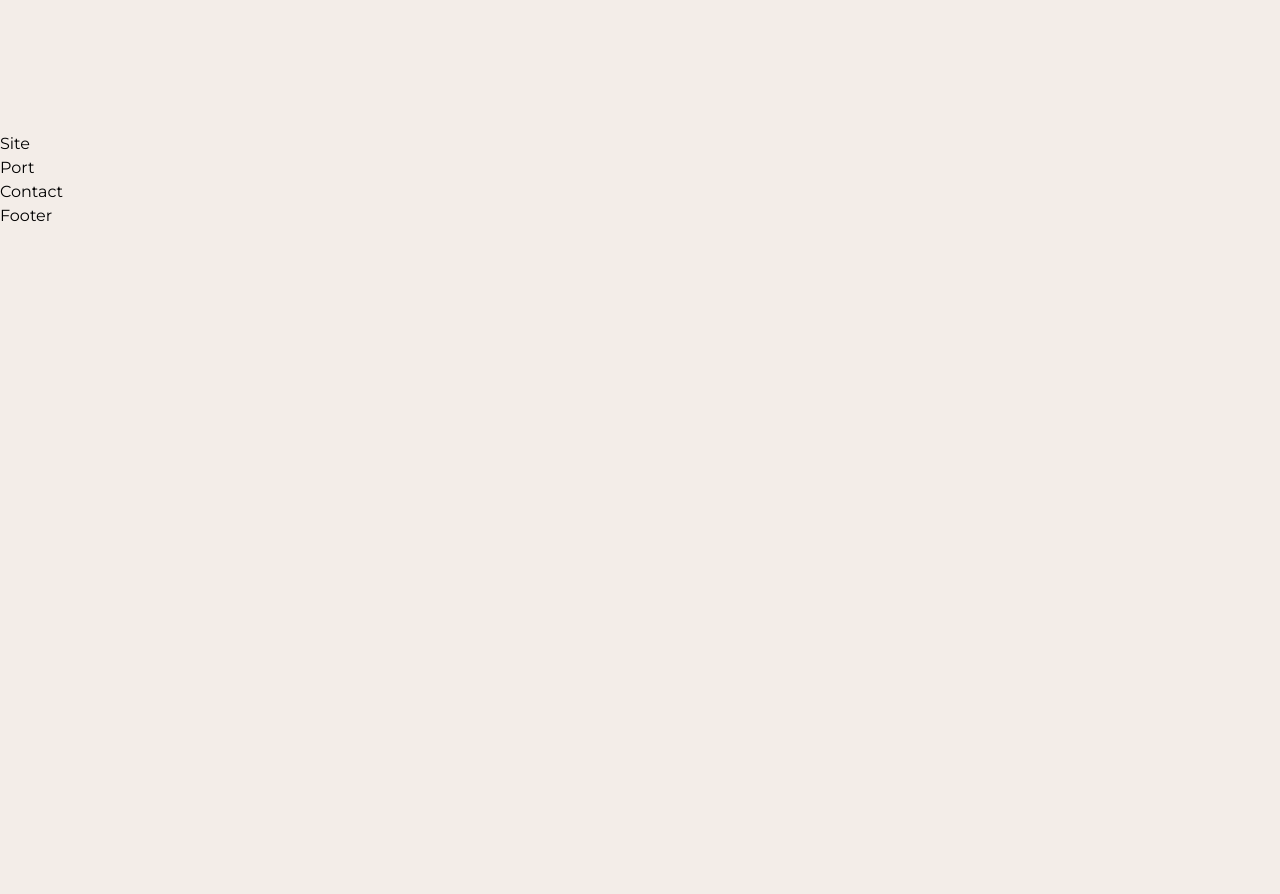
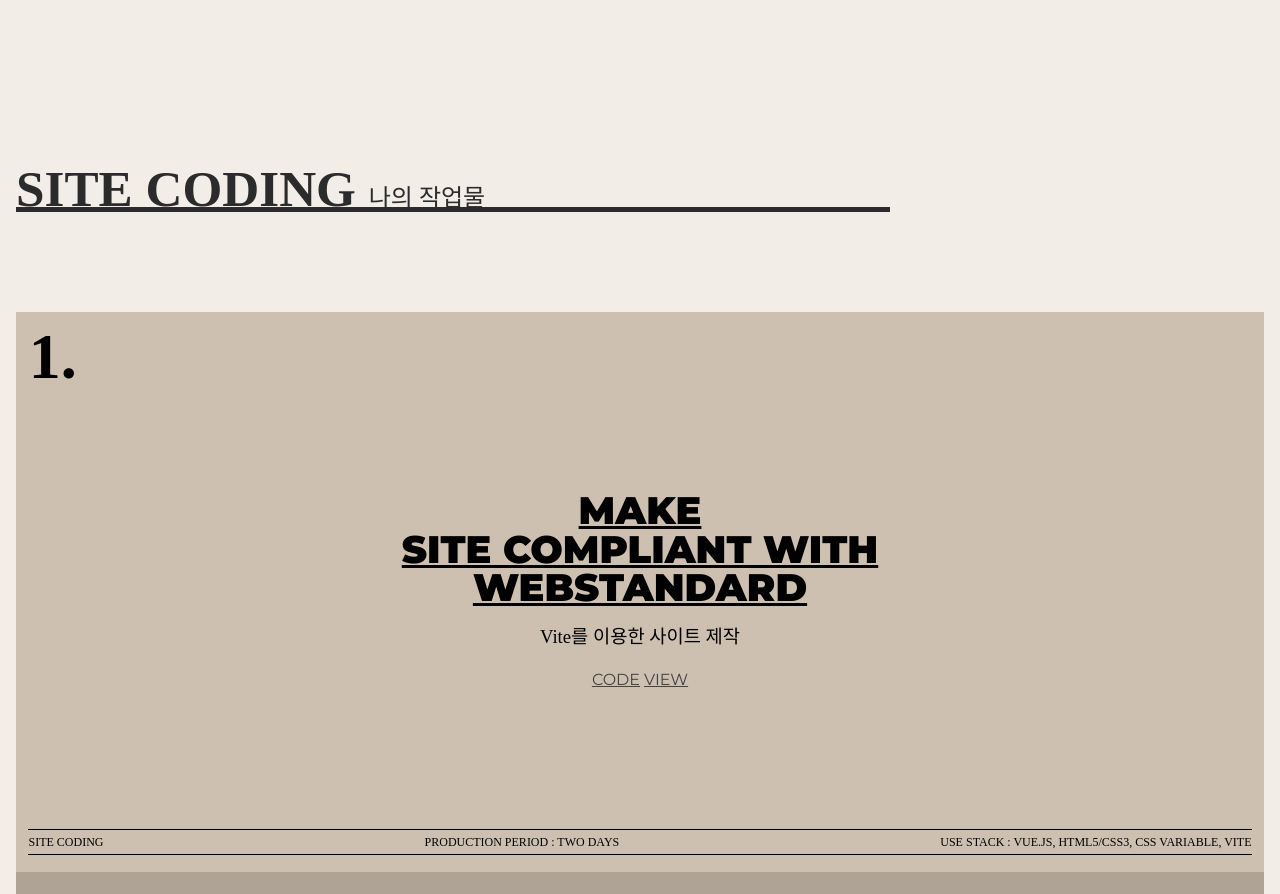
Before and after one commit to Dongjewerly/port2023-next, a Next.js app: page / in a window 1280 px wide. Shown: the part 2080-2974 px from the top of the page. Before the commit the page ends 2308 px from the top, so only its background shows below. Built offline with nearby package versions, Linux system fonts and the light colour scheme; a small style sheet from the web is missing; a web font is replaced by a local one.

Commit message:
사이트완료

```diff
--- a/src/assets/scss/section/_site.scss
+++ b/src/assets/scss/section/_site.scss
@@ -0,0 +1,157 @@
+.site_inner {
+    padding: 16px;
+
+    .site_title {
+        position: sticky;
+        top: 70px;
+        left: 0;
+        width: 70%;
+        height: 5vw;
+        font-size: 4vw;
+        font-weight: 900;
+        line-height: 1.6;
+        font-family: var(--mainKor-font);
+        text-transform: uppercase;
+        color: var(--black100);
+        border-bottom: 0.4vw solid var(--black100);
+        margin-bottom: 100px;
+
+        @media (max-width:800px) {
+            width: 100%;
+            margin-bottom: 10vw;
+            font-size: 30px;
+            height: auto;
+            top: 68px;
+            z-index: 1000;
+            background-color: var(--mainBg-color);
+        }
+
+
+        em {
+        font-size: 1.5rem;
+        font-weight: 400;
+        line-height: 2;
+    }
+
+    }
+
+    .site_wrap {
+
+        .site_item {
+            height: 70vh;
+            @include flex-center;
+            position: sticky;
+            left: 0;
+            flex-direction: column;
+            background-color: #fff;
+
+
+            &.s1 {
+                background-color: var(--subBg100);
+                top: 180px;
+                @media (max-width:800px) {
+                    top: 140px;
+                }
+            }
+            &.s2 {
+                background-color: var(--subBg200);
+                top: 200px;
+                @media (max-width:800px) {
+                    top: 160px;
+                }
+            }
+            &.s3 {
+                background-color: var(--subBg300);
+                top: 220px;
+                @media (max-width:800px) {
+                    top: 180px;
+                }
+            }
+            &.s4 {
+                background-color: var(--subBg400);
+                top: 240px;
+                @media (max-width:800px) {
+                    top: 200px;
+                }
+            }
+
+            .num {
+                font-size: 5vw;
+                line-height: 1;
+                font-weight: 900;
+                font-family: var(--mainNum-font);
+                position: absolute;
+                left: 1vw;
+                top: 1vw;
+                @media (max-width:800px) {
+                    font-size: 80px;
+                    left: 20px;
+                    top: 20px;
+                }
+            }
+            .text {
+                text-align: center;
+                margin-bottom: 1rem;
+
+                >div {
+                    font-size: 3vw;
+                    line-height: 1;
+                    font-weight: 900;
+                    text-transform: uppercase;
+                    text-decoration: underline;
+                    font-family: var(--mainEng-font);
+
+                    @media (max-width:800px) {
+                        font-size: 26px;
+                    }
+                }
+            }
+            .title {
+                font-family: var(--mainKor-font);
+                margin-bottom: 1rem;
+            }
+
+            .btn {
+                a {
+                    text-decoration: underline;
+                    text-transform: uppercase;
+                    color: var(--black200);
+                    font-size: 1rem;
+                    transition: all 0.3s;
+                    margin: 0 2px;
+
+                    &:hover {
+                        color: var(--black)
+                    }
+                }
+            }
+
+            .info {
+                position: absolute;
+                left: 0;
+                bottom: 3%;
+                width: 98%;
+                margin-left: 1%;
+                border-top: 1px solid var(--black);
+                border-bottom: 1px solid var(--black);
+                display: flex;
+                justify-content: space-between;
+                @media (max-width:800px) {
+                    flex-direction: column;
+                    width: 90%;
+                    margin-left: 5%;
+                    padding: 5px 0;
+                }
+
+                span {
+                    font-family: var(--mainKor-font);
+                    font-size: 12px;
+                    padding: 3px 0;
+                    text-transform: uppercase;
+                }
+            }
+
+        }
+
+    }
+}
--- a/src/components/Site.jsx
+++ b/src/components/Site.jsx
@@ -1,10 +1,35 @@
 import React from 'react'
+import { siteText } from '@/constants'
 
 const Site = () => {
   return (
-    <div>
-        Site
+    <section id="site">
+    <div className="site_inner">
+        <h2 className="site_title">Site Coding <em>나의 작업물</em></h2>
+        <div className="site_wrap">
+            {siteText.map((site,index) => (
+              <article className={`site_item s${index+1}`} key={index}>
+                <span className='num'>{index+1}.</span>
+                <div className='text'>
+                  <div>{site.text[0]}</div>
+                  <div>{site.text[1]}</div>
+                  <div>{site.text[2]}</div>
+                </div>
+                <h3 className='title'>{site.title}</h3>
+                <div className='btn'>
+                  <a href={site.code}>code</a>
+                  <a href={site.view}>view</a>
+                </div>
+                <div className='info'>
+                  <span>{site.info[0]}</span>
+                  <span>{site.info[1]}</span>
+                  <span>{site.info[2]}</span>
+                </div>
+              </article>
+            )) }
+        </div>
     </div>
+</section>
   )
 }
 
```
